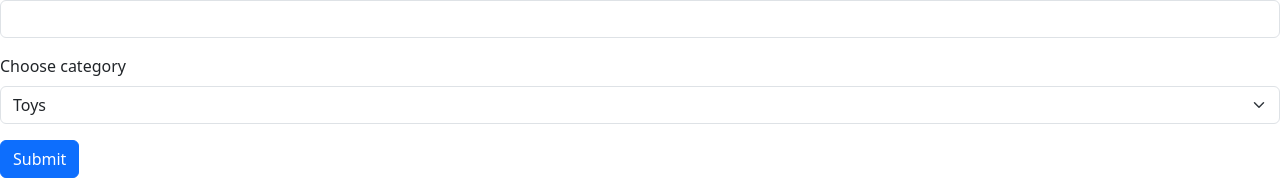
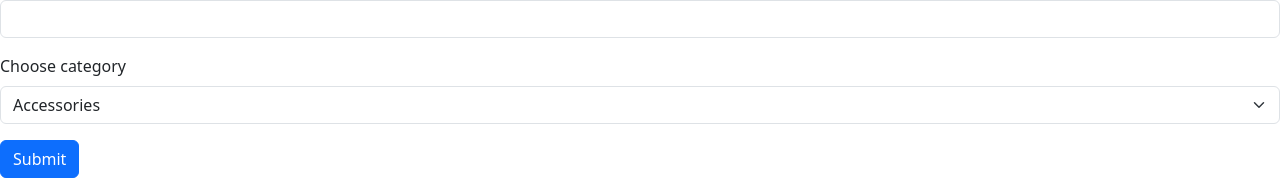
Before and after one commit to marwan820/phase-2-catprod, a React (Create React App) app: page /product-form in a window 1280 px wide. Shown: the part 514-694 px from the top of the page. Built offline with nearby package versions, Linux system fonts and the light colour scheme; data requests are answered from the project's data file.

Commit message:
added more category content in productform, also sorted the categories, and added property in the initial  formDara state

```diff
--- a/src/ProductForm.js
+++ b/src/ProductForm.js
@@ -1,15 +1,28 @@
 import React, { useState } from "react"
 import Form from "react-bootstrap/Form"
 import Button from "react-bootstrap/Button"
-
 
 const ProductForm = ({ addCatProduct }) => {
   const [formData, setFormData] = useState({
     name: "",
     price: "",
     image: "",
+    description: "",
     category: "",
   })
+
+  const categoryArray = [
+    "Grooming",
+    "Accessories",
+    "Furniture",
+    "Toys",
+    "Miscellaneous",
+  ]
+   const sortedArray = [...categoryArray].sort()
+  //console.log(categoryArray)
+  const categoryValues = sortedArray.map((category) => { return <option key={crypto.randomUUID()}>{category}</option>
+  })
+  console.log(categoryValues)
 
   const handleSubmit = (e) => {
     e.preventDefault()
@@ -20,8 +33,6 @@ const ProductForm = ({ addCatProduct }) => {
       description: formData.description,
       category: formData.category,
     }
-
-
 
     fetch("http://localhost:3002/products", {
       method: "POST",
@@ -36,7 +47,7 @@ const ProductForm = ({ addCatProduct }) => {
       name: "",
       price: "",
       image: "",
-      description:"",
+      description: "",
       category: "",
     })
   }
@@ -48,8 +59,6 @@ const ProductForm = ({ addCatProduct }) => {
     formDataCopy[key] = value
     setFormData(formDataCopy)
   }
-
-
 
   return (
     <>
@@ -97,11 +106,14 @@ const ProductForm = ({ addCatProduct }) => {
         <Form.Group className="mb-3">
           <Form.Label htmlFor="category">Choose category</Form.Label>
           <Form.Select
-            id="category" value={formData.category}
-            onChange={handleChange}>
-            <option>Toys</option>
+            id="category"
+            value={formData.category}
+            onChange={handleChange}
+          >
+            {categoryValues}
+            {/*  <option>Accessories</option>
             <option>Furniture</option>
-            <option>Accessories</option>
+            <option>Accessories</option> */}
           </Form.Select>
         </Form.Group>
         <Button type="submit">Submit</Button>
```
Also changed, not shown: 2 other files (tests, documents, lock files or other folders).
